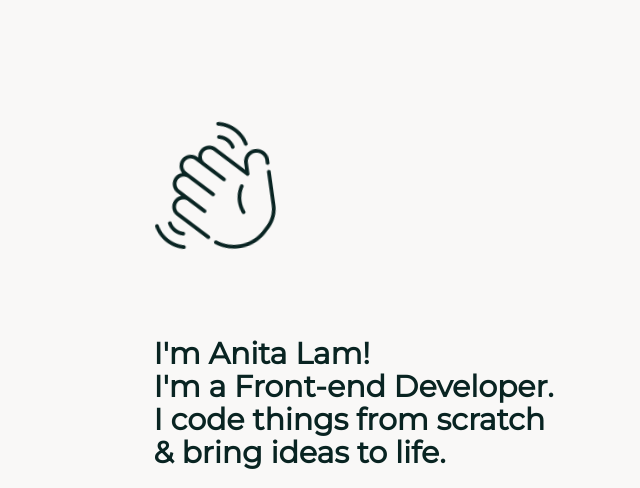
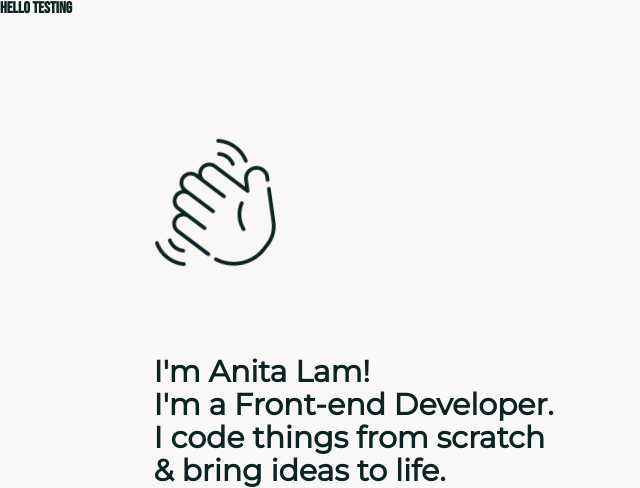
Before and after one commit to anitaalam/MDIA-4590-Assignment-2, a PHP site: page / in a window 1280 px wide. Shown: the part 90-578 px from the top of the page, without its empty margins (0-640 px from the left). Run offline with PHP 8.4, Linux system fonts and the light colour scheme; some libraries are stand-ins or nearby versions.

Commit message:
Update index.php
testing again

```diff
--- a/index.php
+++ b/index.php
@@ -11,6 +11,7 @@
             <?php include __DIR__ . '/partials/header.php'; ?>
         </header>
         <main>
+            <h2>hello testing</h2>
             <?php include __DIR__ . '/partials/homepage/banner.php'; ?>
             <?php include __DIR__ . '/project.php'; ?>
         </main>
```
